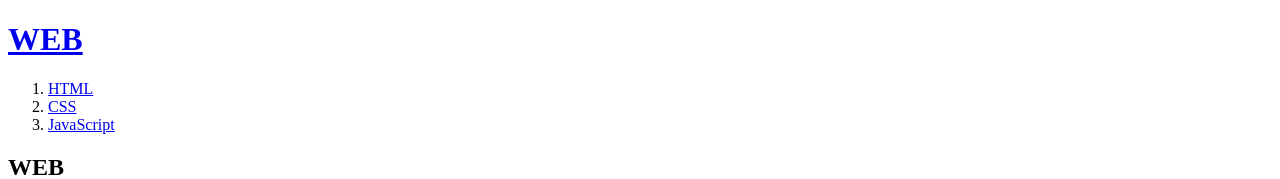
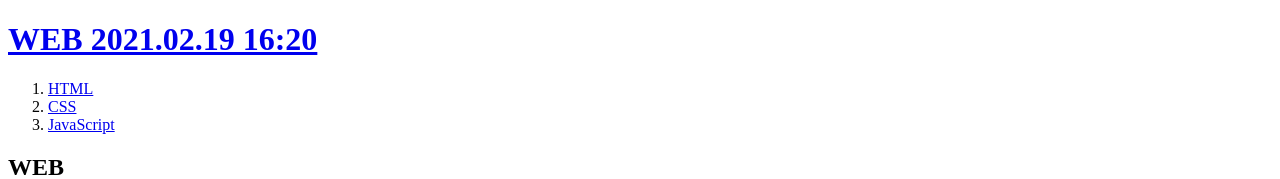
Before and after one commit to seosis/web1, a plain HTML site: page index.html in a window 1280 px wide. Shown: the top 179 px of the page. Drawn offline with Linux system fonts and the light colour scheme.

Commit message:
Update index.html

```diff
--- a/index.html
+++ b/index.html
@@ -5,7 +5,7 @@
   <meta charset="utf-8">
 </head>
 <body>
-<h1><a href="index.html">WEB</a></h1>
+<h1><a href="index.html">WEB 2021.02.19 16:20</a></h1>
 <ol>
   <li><a href="1.html">HTML</a></li>
   <li><a href="2.html">CSS</a></li>
```
